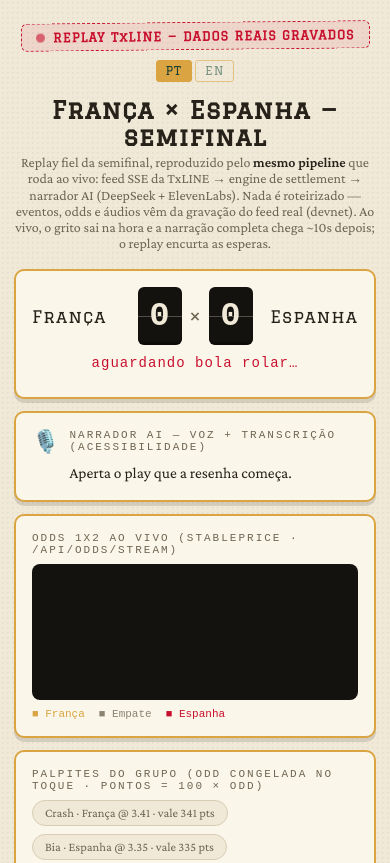
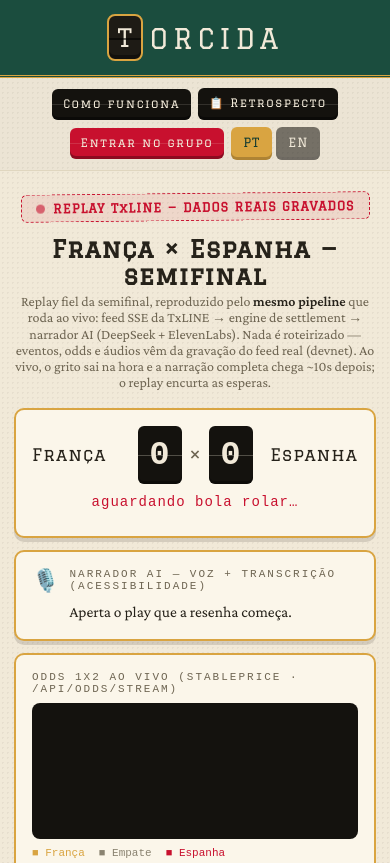
Before and after one commit to CrashDiniz/torcida, a plain HTML site: page landing/demo.html in a window 390 px wide. Shown: the top 863 px of the page. Drawn offline with nearby package versions, Linux system fonts and the light colour scheme; files whose address does not match are found by name.

Commit message:
feat(landing): unified nav on /retro and /demo + board truly centered
- retro/demo get the same [T]ORCIDA wordmark and flap-tile navstrip
- navstrip: 3 equal-width tiles centered, lang toggle pinned right
  (stacks below on mobile)
- scoreboard: padding cells outside the text are display:none so the
  line and its x sit dead center; foot becomes a 3-column grid so the
  NEXT/GRANDE FINAL badge aligns under the x

```diff
--- a/landing/demo.html
+++ b/landing/demo.html
@@ -19,12 +19,62 @@
     background: var(--paper); color: var(--ink); min-height: 100vh;
     font-family: 'Crimson Pro', Georgia, serif; font-size: 17px;
     display: flex; flex-direction: column; align-items: center;
-    padding: 22px 14px 30px;
+    padding: 0 0 30px;
     background-image: radial-gradient(rgba(38,34,26,.05) 1px, transparent 1px);
     background-size: 5px 5px;
   }
   .display { font-family: 'Graduate', Georgia, serif; }
-  .topline { display: flex; gap: 10px; align-items: center; flex-wrap: wrap; justify-content: center; }
+  nav {
+    width: 100%; background: var(--green); color: var(--paper);
+    border-bottom: 3px double var(--gold); padding: 18px 16px;
+  }
+  nav .brand {
+    display: flex; align-items: center; justify-content: center; gap: 7px;
+    color: var(--paper); text-decoration: none;
+  }
+  nav .crest {
+    width: 46px; height: 60px; border: 2.5px solid var(--gold); border-radius: 8px;
+    display: grid; place-items: center; background: #1E1B15;
+    position: relative; box-shadow: inset 0 -4px 0 rgba(0,0,0,.4);
+  }
+  nav .crest::after {
+    content: ""; position: absolute; left: 0; right: 0; top: 50%; height: 2px;
+    background: rgba(0,0,0,.55);
+  }
+  nav .crest span { font-size: 33px; color: var(--paper); line-height: 1; }
+  nav .name { font-size: 38px; letter-spacing: 6px; }
+  .navstrip {
+    position: relative; width: 100%;
+    display: flex; align-items: center; justify-content: center; gap: 10px;
+    flex-wrap: wrap; padding: 12px 96px;
+    border-bottom: 1px solid #E0D6BF; background: rgba(38,34,26,.02);
+  }
+  .navstrip .lang { position: absolute; right: 14px; top: 50%; transform: translateY(-50%); }
+  .navbtn {
+    display: inline-block; background: var(--board); color: var(--paper);
+    text-decoration: none; padding: 9px 16px 11px; border-radius: 6px;
+    font-size: 12.5px; letter-spacing: 1.5px; position: relative;
+    box-shadow: inset 0 -3px 0 rgba(0,0,0,.45); white-space: nowrap;
+    min-width: 176px; text-align: center;
+  }
+  .navbtn::after {
+    content: ""; position: absolute; left: 0; right: 0; top: 50%; height: 1px;
+    background: rgba(241,233,216,.14); pointer-events: none;
+  }
+  .navbtn:hover { transform: translateY(-1px); }
+  .navbtn.cta { background: var(--stamp); box-shadow: inset 0 -3px 0 rgba(0,0,0,.3); }
+  @media (max-width: 480px) {
+    nav { padding: 14px 10px; }
+    nav .crest { width: 36px; height: 47px; }
+    nav .crest span { font-size: 25px; }
+    nav .name { font-size: 28px; letter-spacing: 5px; }
+    .navstrip { gap: 7px; padding: 10px 8px; }
+    .navstrip .lang { position: static; transform: none; }
+    .navbtn, .langbtn { padding: 8px 11px 10px; font-size: 11.5px; }
+    .navbtn { min-width: 0; }
+  }
+  .topline { display: flex; gap: 10px; align-items: center; flex-wrap: wrap;
+             justify-content: center; margin-top: 22px; padding: 0 14px; }
   .badge {
     display: inline-flex; align-items: center; gap: 8px; font-weight: 700;
     background: rgba(200,16,46,.08); color: var(--stamp);
@@ -35,18 +85,22 @@
   .badge .dot { width: 9px; height: 9px; border-radius: 50%; background: var(--stamp);
                 animation: pulse 1.2s infinite; }
   @keyframes pulse { 50% { opacity: .3 } }
-  .lang { display: flex; gap: 3px; }
+  .lang { display: flex; gap: 4px; }
   .langbtn {
-    background: transparent; color: var(--green); border: 1px solid var(--gold);
-    padding: 4px 9px; font-size: 12px; letter-spacing: 1px; cursor: pointer;
-    border-radius: 3px; font-family: 'Graduate', serif; opacity: .55; line-height: 1;
+    background: var(--board); color: var(--paper); border: none;
+    padding: 9px 12px 11px; font-size: 12.5px; letter-spacing: 1px; cursor: pointer;
+    border-radius: 6px; font-family: 'Graduate', serif; opacity: .55; line-height: 1;
+    box-shadow: inset 0 -3px 0 rgba(0,0,0,.45); position: relative;
   }
-  .langbtn.on { background: var(--gold); color: var(--green-dk); opacity: 1; }
-  h1 { font-size: 24px; margin: 14px 0 4px; text-align: center; letter-spacing: 1px; }
-  .sub { color: var(--dim); font-size: 14px; text-align: center; max-width: 580px; }
+  .langbtn.on { background: var(--gold); color: var(--green-dk); opacity: 1;
+                box-shadow: inset 0 -3px 0 rgba(0,0,0,.2); }
+  h1 { font-size: 24px; margin: 14px 0 4px; text-align: center; letter-spacing: 1px;
+       padding: 0 14px; }
+  .sub { color: var(--dim); font-size: 14px; text-align: center; max-width: 580px;
+         padding: 0 14px; }
   .sub b { color: var(--ink); }
   .stage { width: 100%; max-width: 620px; margin-top: 18px; display: flex;
-           flex-direction: column; gap: 12px; }
+           flex-direction: column; gap: 12px; padding: 0 14px; }
   .card { background: var(--card); border: 2px solid var(--gold);
           border-radius: 10px; padding: 16px; box-shadow: 0 4px 0 rgba(38,34,26,.14); }
   .label { font-size: 11px; color: var(--dim); letter-spacing: 2px;
@@ -111,13 +165,25 @@
 </style>
 </head>
 <body>
-  <div class="topline">
-    <span class="badge"><span class="dot"></span>
-      <span data-en="REPLAY TxLINE — REAL RECORDED DATA">REPLAY TxLINE — DADOS REAIS GRAVADOS</span></span>
+  <nav>
+    <a class="brand" href="/" aria-label="Torcida">
+      <div class="crest"><span class="display">T</span></div>
+      <div class="name display">ORCIDA</div>
+    </a>
+  </nav>
+  <div class="navstrip">
+    <a class="navbtn display" href="/#como" data-en="How it works">Como funciona</a>
+    <a class="navbtn display" href="/retro" data-en="📋 Form guide">📋 Retrospecto</a>
+    <a class="navbtn cta display" href="https://t.me/+B0SVEoGVrnxlYWFh"
+       data-en="Join the group">Entrar no grupo</a>
     <div class="lang" role="group" aria-label="Language">
       <button class="langbtn" data-lang="pt">PT</button>
       <button class="langbtn" data-lang="en">EN</button>
     </div>
+  </div>
+  <div class="topline">
+    <span class="badge"><span class="dot"></span>
+      <span data-en="REPLAY TxLINE — REAL RECORDED DATA">REPLAY TxLINE — DADOS REAIS GRAVADOS</span></span>
   </div>
   <h1 class="display" id="title">França × Espanha — semifinal</h1>
   <p class="sub" data-en="A faithful replay of the semifinal through the <b>same pipeline</b> that runs live: TxLINE SSE feed → settlement engine → AI narrator (DeepSeek + ElevenLabs). Nothing is scripted — events, odds and audio come from the recording of the real feed (devnet). Live, the goal shout fires instantly and the full narration lands ~10s later; the replay shortens the waits.">Replay fiel da semifinal, reproduzido pelo <b>mesmo pipeline</b> que roda ao vivo:
```
Also changed, not shown: landing/index.html (+21 -6 lines), landing/retro.html (+62 -16 lines).
